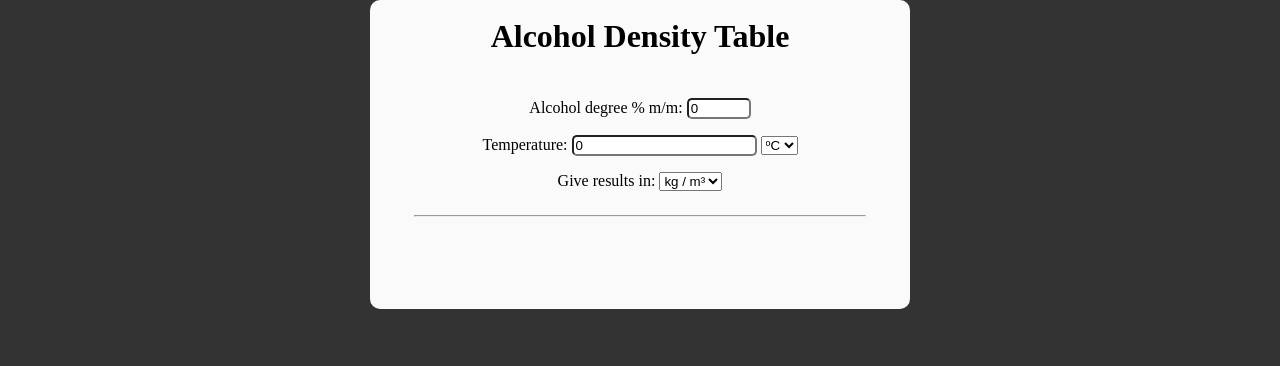
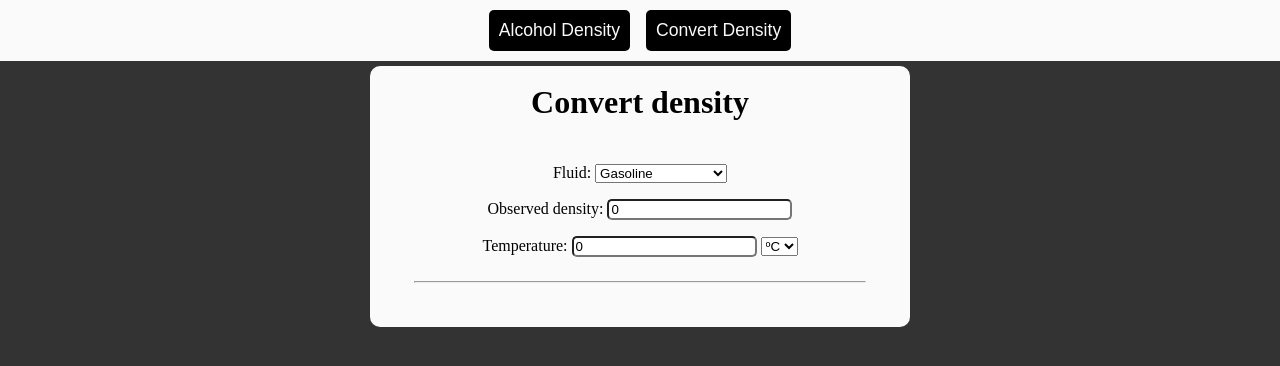
Before and after one commit to Epersonf/DensityTableCalculator, a website built with webpack: page src/index.html in a window 1280 px wide. Built offline with nearby package versions, Linux system fonts and the light colour scheme.

Commit message:
Tabs and convert to 20 degrees

```diff
--- a/src/index.html
+++ b/src/index.html
@@ -2,10 +2,14 @@
 <html>
     <head>
         <meta charset="UTF-8">
-        <title>Alcohol Table</title>
+        <title>Density Table Calculator</title>
     </head>
     <body>
-        <section class="input-table">
+        <nav class="nav-bar">
+            <button class="alcohol-tab-btn">Alcohol Density</button>
+            <button class="convert-density-btn">Convert Density</button>
+        </nav>
+        <section class="input-table alcohol-density-table">
             <h1>Alcohol Density Table</h1>
             <label>
                 Alcohol degree % m/m:
@@ -35,5 +39,31 @@
                 <p class="correction-factor"></p>
             </div>
         </section>
+        <section class="input-table convert-density-table">
+            <h1>Convert density</h1>
+            <label>
+                Fluid:
+                <select class="fluid-input">
+                    <option value="0.00112473">Gasoline</option>
+                    <option value="0.00112473">Premium Gasoline</option>
+                    <option value="0.00112473">Ethanol</option>
+                </select>
+            </label>
+            <label>
+                Observed density:
+                <input type="number" min="0" class="observed-density-input"/>
+            </label>
+            <label>
+                Temperature:
+                <input type="number" min="0" class="temperature-density-input"/>
+                <select class="temperature-density-unit-input">
+                    <option value="C">ºC</option>
+                    <option value="F">ºF</option>
+                    <option value="K">ºK</option>
+                </select>
+            </label>
+            <hr />
+            <p class="degrees-density-output"></p>
+        </section>
     </body>
 </html>
--- a/src/index.ts
+++ b/src/index.ts
@@ -1,8 +1,12 @@
 import "./styles/reset.css";
 import "./styles/index.css";
-import "./scripts/input-getter";
-import { listen } from "./scripts/input-getter";
+import "./scripts/alcohol/input-getter";
+import { listenAlcoholInput } from "./scripts/alcohol/input-getter";
+import { listenConvertInput } from "./scripts/densityTo20/input-getter-convert";
+import { tabListen } from "./scripts/tab-manager";
 
 window.onload = () => {
-  listen();
+  listenAlcoholInput();
+  listenConvertInput();
+  tabListen();
 };
--- a/src/scripts/input-getter.ts
+++ b/src/scripts/alcohol/input-getter.ts
@@ -1,12 +1,12 @@
 import calculate from "./calculate";
-import { celsiusConvert, kgM3ToGMl } from "./convertUtil";
+import { celsiusConvert, kgM3ToGMl } from "../convert-util";
 
 let alcoholDegree = 0;
 let temperature = 0;
 let temperatureUnit = "C";
 let resultUnit = "kg/m³";
 
-function listen() {
+function listenAlcoholInput() {
   const alcoholDegreeInput: HTMLInputElement = document.querySelector(".alcohol-degree") as HTMLInputElement;
   const temperatureInput: HTMLInputElement = document.querySelector(".temperature") as HTMLInputElement;
   const temperatureUnitInput: HTMLSelectElement = document.querySelector(".temperature-unit-input") as HTMLSelectElement;
@@ -69,4 +69,4 @@ function getTemperatureInCelsius(): number {
   return temperature;
 }
 
-export { getAlcoholDegree, getTemperatureInCelsius, listen };
+export { getAlcoholDegree, getTemperatureInCelsius, listenAlcoholInput };
--- /dev/null
+++ b/src/scripts/densityTo20/input-getter-convert.ts
@@ -0,0 +1,49 @@
+import { celsiusConvert } from "../convert-util";
+
+let observedDensity = 0;
+let fluidDensity = 0.00112473;
+let temperature = 0;
+let temperatureUnit = "C";
+
+function listenConvertInput() {
+  const observedDensityInput: HTMLInputElement = document.querySelector(".observed-density-input") as HTMLInputElement;
+  const fluidDensityInput: HTMLSelectElement = document.querySelector(".fluid-input") as HTMLSelectElement;
+  const temperatureInput: HTMLInputElement = document.querySelector(".temperature-density-input") as HTMLInputElement;
+  const temperatureUnitInput: HTMLSelectElement = document.querySelector(".temperature-density-unit-input") as HTMLSelectElement;
+  const specificMass20Output: HTMLParagraphElement = document.querySelector(".degrees-density-output") as HTMLParagraphElement;
+
+  observedDensityInput.value = observedDensity.toString();
+  observedDensityInput.onchange = (e: Event) => {
+    observedDensity = parseFloat((<HTMLInputElement>e.target).value);
+    observedDensityInput.value = (<HTMLInputElement>e.target).value;
+    giveOutput();
+  };
+
+  fluidDensityInput.value = fluidDensity.toString();
+  fluidDensityInput.onchange = (e: Event) => {
+    fluidDensity = parseFloat((<HTMLSelectElement>e.target).value);
+    fluidDensityInput.value = (<HTMLSelectElement>e.target).value;
+    giveOutput();
+  };
+
+  temperatureInput.value = temperature.toString();
+  temperatureInput.onchange = (e: Event) => {
+    temperature = parseFloat((<HTMLInputElement>e.target).value);
+    temperatureInput.value = (<HTMLInputElement>e.target).value;
+    giveOutput();
+  };
+
+  temperatureUnitInput.value = temperatureUnit.toString();
+  temperatureUnitInput.onchange = (e: Event) => {
+    temperatureUnit = (<HTMLSelectElement>e.target).value;
+    temperatureUnitInput.value = (<HTMLSelectElement>e.target).value;
+    giveOutput();
+  };
+
+  function giveOutput() {
+    const result = observedDensity * (1 + fluidDensity * (celsiusConvert(temperature, temperatureUnit) - 20));
+    specificMass20Output.innerText = `Density normalized to ${celsiusConvert(20, temperatureUnit)} º${temperatureUnit}: ${result.toFixed(4)}`;
+  }
+}
+
+export { listenConvertInput };
--- /dev/null
+++ b/src/scripts/tab-manager.ts
@@ -0,0 +1,30 @@
+const elems: HTMLElement[] = [];
+
+function tabListen() {
+  const alcoholDensityTable = document.querySelector(".alcohol-density-table");
+  elems.push(alcoholDensityTable as HTMLElement);
+
+  const convertDensityTable = document.querySelector(".convert-density-table");
+  elems.push(convertDensityTable as HTMLElement);
+
+  const alcoholTabBtn = document.querySelector(".alcohol-tab-btn") as HTMLButtonElement;
+  const convertDensityTabBtn = document.querySelector(".convert-density-btn") as HTMLButtonElement;
+
+  alcoholTabBtn.onclick = () => {
+    switchTab(alcoholDensityTable);
+  };
+
+  convertDensityTabBtn.onclick = () => {
+    switchTab(convertDensityTable);
+  };
+
+  switchTab(convertDensityTable);
+}
+
+function switchTab(tab: Element) {
+  for (let i = 0; i < elems.length; i++) {
+    elems[i].style.display = elems[i].isEqualNode(tab) ? "flex" : "none";
+  }
+}
+
+export { tabListen };
--- a/src/styles/index.css
+++ b/src/styles/index.css
@@ -42,3 +42,24 @@ input {
 hr {
   width: 90%;
 }
+
+.nav-bar {
+  width: 100%;
+  background-color: var(--primary-white);
+  padding: 10px 0px;
+  margin-bottom: 5px;
+  display: flex;
+  justify-content: center;
+  gap: 1em;
+}
+
+.nav-bar button {
+  outline: none;
+  background-color: black;
+  color: var(--primary-white);
+  border: none;
+  border-radius: 5px;
+  padding: 10px;
+  cursor: pointer;
+  font-size: 1.1em;
+}
```
Also changed, not shown: src/scripts/alcohol/calculate.ts (renamed from src/scripts/calculate.ts), src/scripts/convert-util.ts (renamed from src/scripts/convertUtil.ts).
